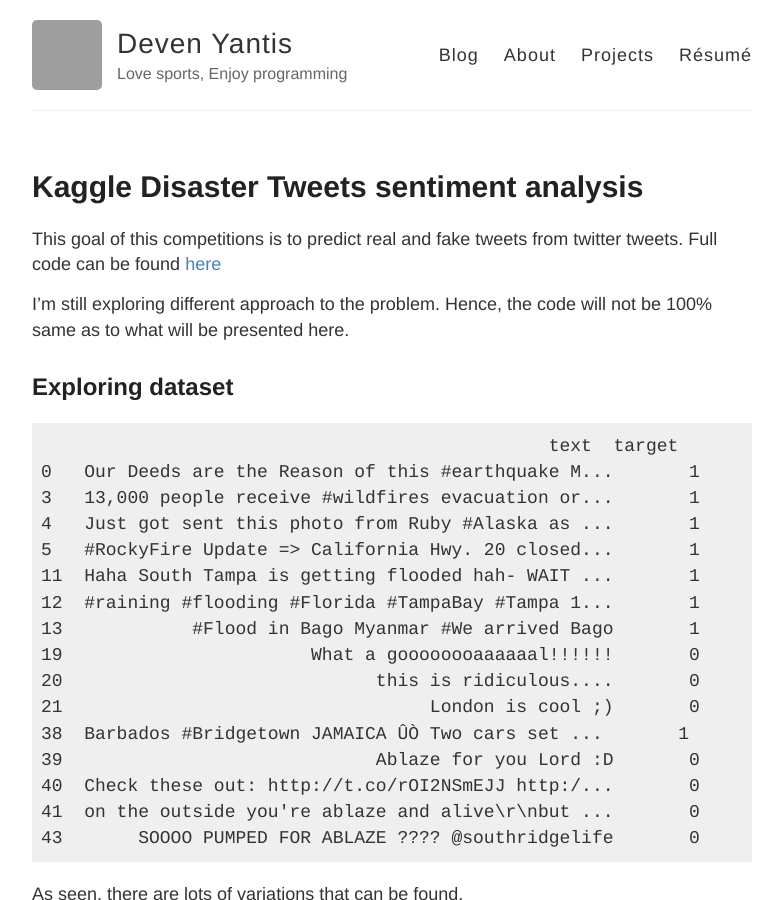
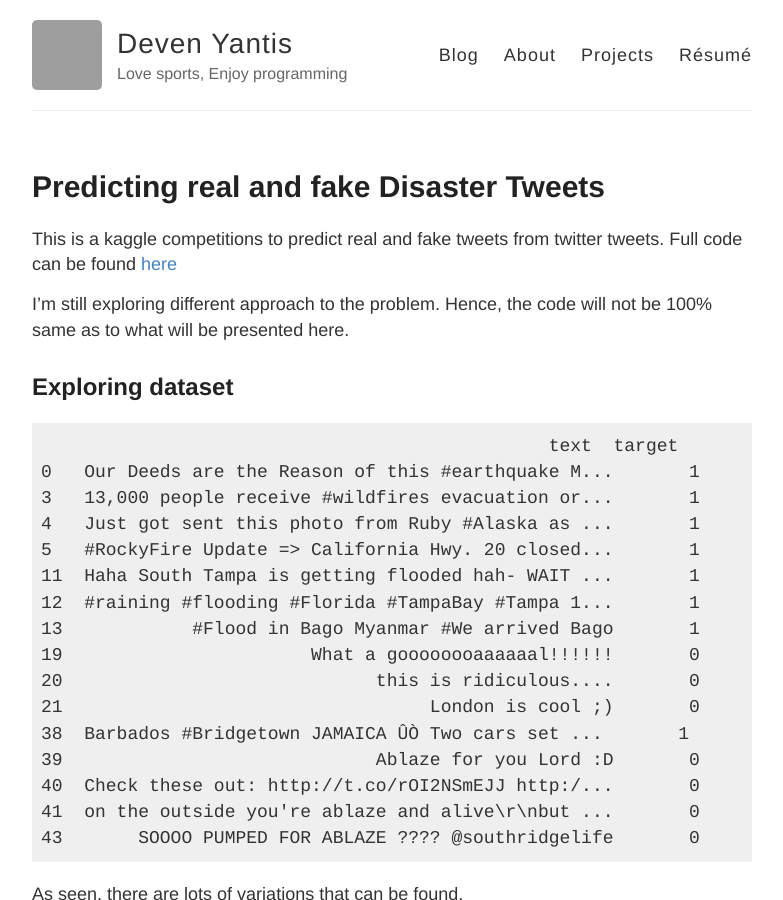
Before and after one commit to devennn/devennn.github.io, a Jekyll site: the page built from _posts/2020-02-07-kaggle-disaster-tweets.md, in a window 1280 px wide and 900 px high. Shown: the whole window, without its empty margins (248-1031 px from the left). Built offline with Jekyll 4.4.1, drawn with Linux system fonts in a browser that asks for light colours; grey boxes are pictures that could not be loaded.

Commit message:
Update 2020-02-07-kaggle-disaster-tweets.md

```diff
--- a/_posts/2020-02-07-kaggle-disaster-tweets.md
+++ b/_posts/2020-02-07-kaggle-disaster-tweets.md
@@ -1,9 +1,9 @@
 ---
-title: Kaggle Disaster Tweets sentiment analysis
+title: Predicting real and fake Disaster Tweets
 layout: post
 ---
 
-This goal of this competitions is to predict real and fake tweets from twitter tweets. Full code can be found [here](https://github.com/devennn/Programming-Challenge/blob/master/kaggle-submission/disaster-tweets/main_v2.ipynb)
+This is a kaggle competitions to predict real and fake tweets from twitter tweets. Full code can be found [here](https://github.com/devennn/Programming-Challenge/blob/master/kaggle-submission/disaster-tweets/main_v2.ipynb)
 
 I'm still exploring different approach to the problem. Hence, the code will not be 100% same as to what will be presented here.
 
```
